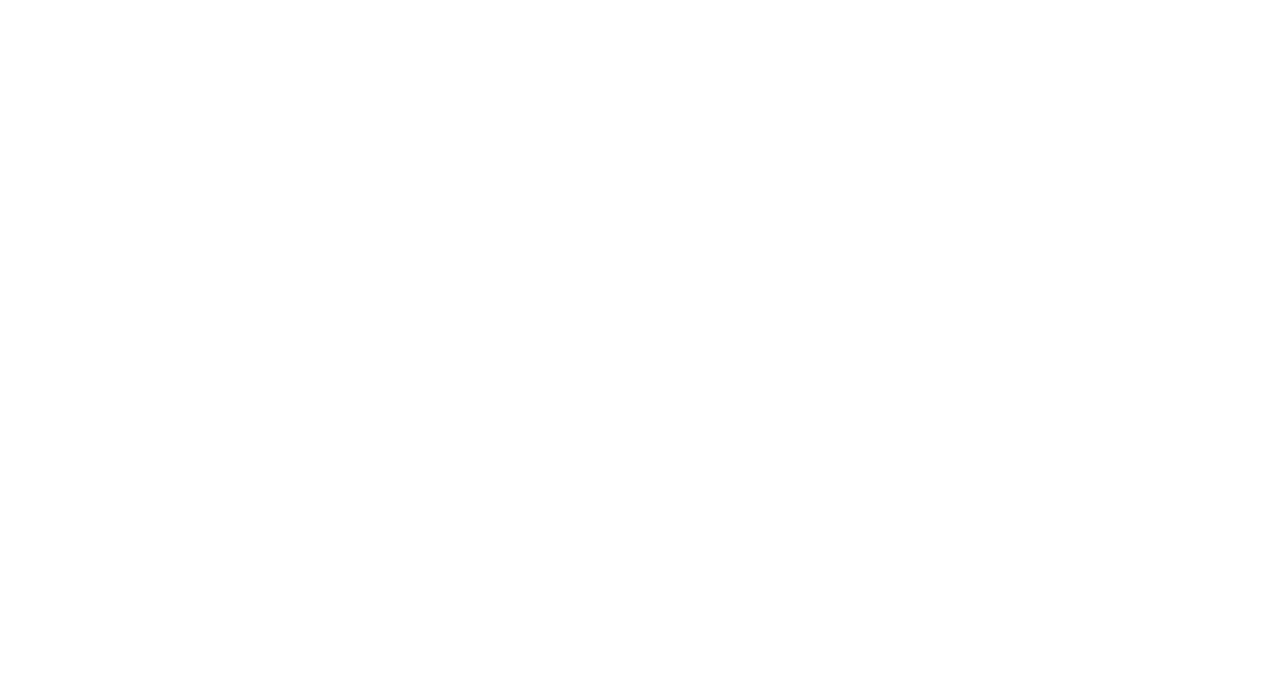
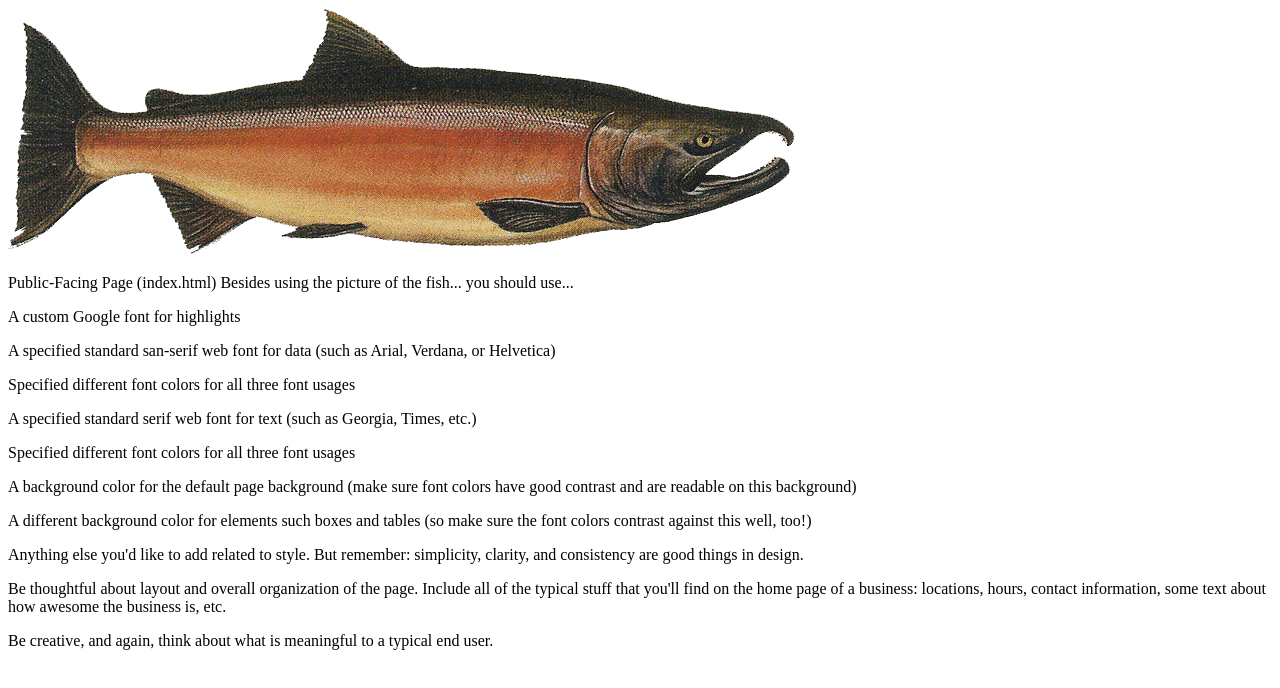
Before and after one commit to desertduane/Cookie-Stand, a plain HTML site: page index.html in a window 1280 px wide. Drawn offline with Linux system fonts and the light colour scheme.

Commit message:
started index.html

```diff
--- a/index.html
+++ b/index.html
@@ -7,6 +7,23 @@
   </head>
   <body>
 
+    <img src="images/salmon.png" alt="salmon">
+    <p>Public-Facing Page (index.html)
+
+Besides using the picture of the fish... you should use...
+
+<p>A custom Google font for highlights</P>
+<p>A specified standard san-serif web font for data (such as Arial, Verdana, or Helvetica)</P>
+  <p>Specified different font colors for all three font usages<p>
+<p>A specified standard serif web font for text (such as Georgia, Times, etc.)</P>
+<p>Specified different font colors for all three font usages</P>
+<p>A background color for the default page background (make sure font colors have good contrast and are readable on this background)</P>
+<p>A different background color for elements such boxes and tables (so make sure the font colors contrast against this well, too!)</P>
+<p>Anything else you'd like to add related to style. But remember: simplicity, clarity, and consistency are good things in design.</P>
+<p>Be thoughtful about layout and overall organization of the page.
+Include all of the typical stuff that you'll find on the home page of a business: locations, hours, contact information, some text about how awesome the business is, etc.</P>
+ <p>Be creative, and again, think about what is meaningful to a typical end user.</p>
+
 
 
   </body>
```
Also changed, not shown: images/salmon.png (added).
